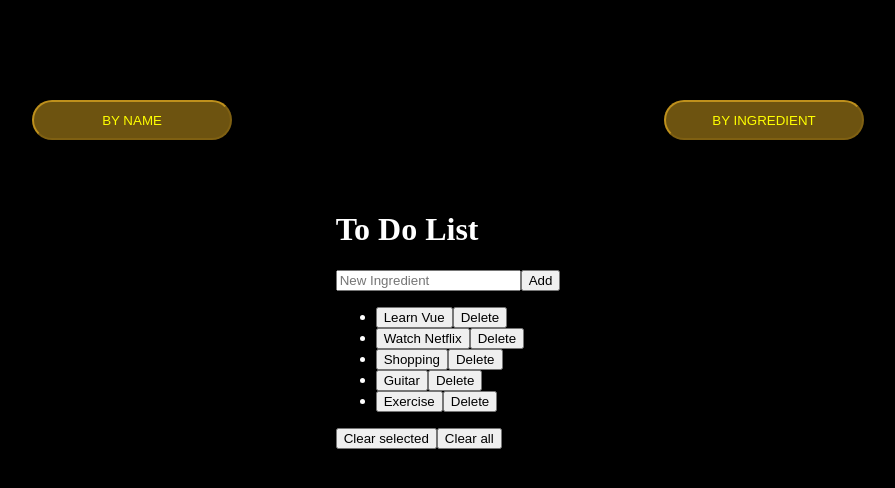
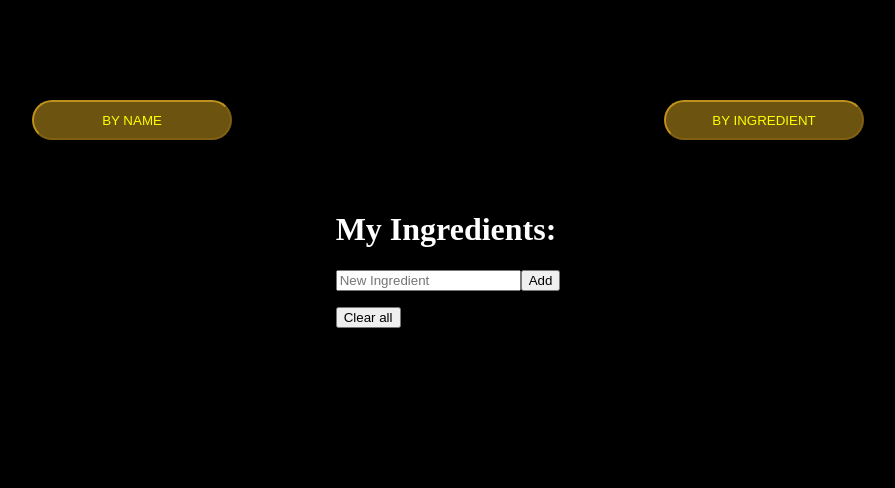
Before and after one commit to RaySandhu/bottoms-up, a Vue app in the folder BottomsUp/: page / in a window 1280 px wide. Both pictures are taken after a click on the button "BY INGREDIENT". Shown: the top 488 px of the page, without its empty margins (192-1087 px from the left). Built offline with nearby package versions, Linux system fonts and the light colour scheme.

Commit message:
refactoring

```diff
--- a/BottomsUp/components/SearchByIng.vue
+++ b/BottomsUp/components/SearchByIng.vue
@@ -8,29 +8,7 @@ import IngredList from "./searchIngredient/IngredList.vue"
         },
         data(){
             return {
-                ingredients: [
-                    {
-                        id: 1,
-                        title: "Learn Vue",
-                        selected: true
-                    },                    {
-                        id: 2,
-                        title: "Watch Netflix",
-                        selected: true
-                    },                    {
-                        id: 3,
-                        title: "Shopping",
-                        selected: false
-                    },                    {
-                        id: 4,
-                        title: "Guitar",
-                        selected: false
-                    },                    {
-                        id: 5,
-                        title: "Exercise",
-                        selected: true
-                    },
-                ]
+                ingredients: []
             }
         }
     }
--- a/BottomsUp/components/searchIngredient/IngredList.vue
+++ b/BottomsUp/components/searchIngredient/IngredList.vue
@@ -3,7 +3,7 @@
     <div class="task">
       <!-- title -->
       <div class="title">
-        <h1>To Do List</h1>
+        <h1>My Ingredients:</h1>
       </div>
       <!-- form -->
       <div class="form">
@@ -25,13 +25,8 @@
       </div>
       <!-- buttons -->
       <div class="clearBtns">
-        <button @click="clearSelected">Clear selected</button>
         <button @click="clearAll">Clear all</button>
       </div>
-      <!-- pending task -->
-      <!-- <div class="pendingTasks">
-        <span>Pending Tasks: </span>
-      </div> -->
     </div>
   </div>
 </template>
@@ -55,7 +50,6 @@ export default {
       if(this.newIngred){
         this.ingredients.push({
           title: this.newIngred,
-          selected: false,
         });
         this.newIngred = "";
       }
--- a/BottomsUp/components/searchIngredient/Ingredient-item.vue
+++ b/BottomsUp/components/searchIngredient/Ingredient-item.vue
@@ -1,6 +1,6 @@
 <template>
     <li>
-        <button>{{ingredient.title}}</button>
+        {{ingredient.title}}
         <button @click="$emit('remove')">Delete</button>
     </li>
 </template>
```
